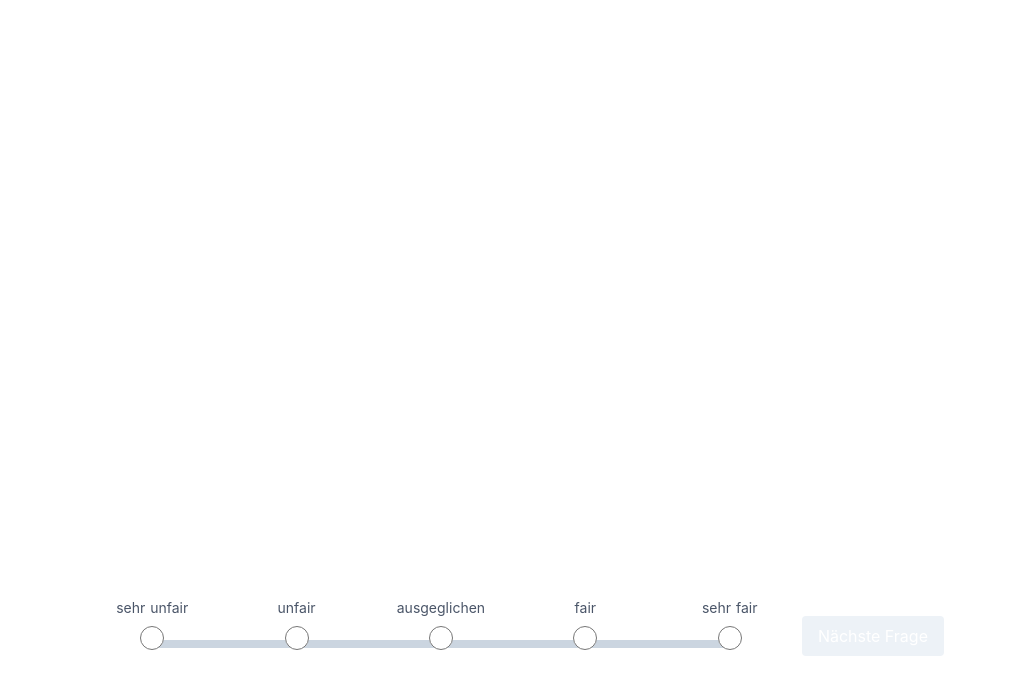
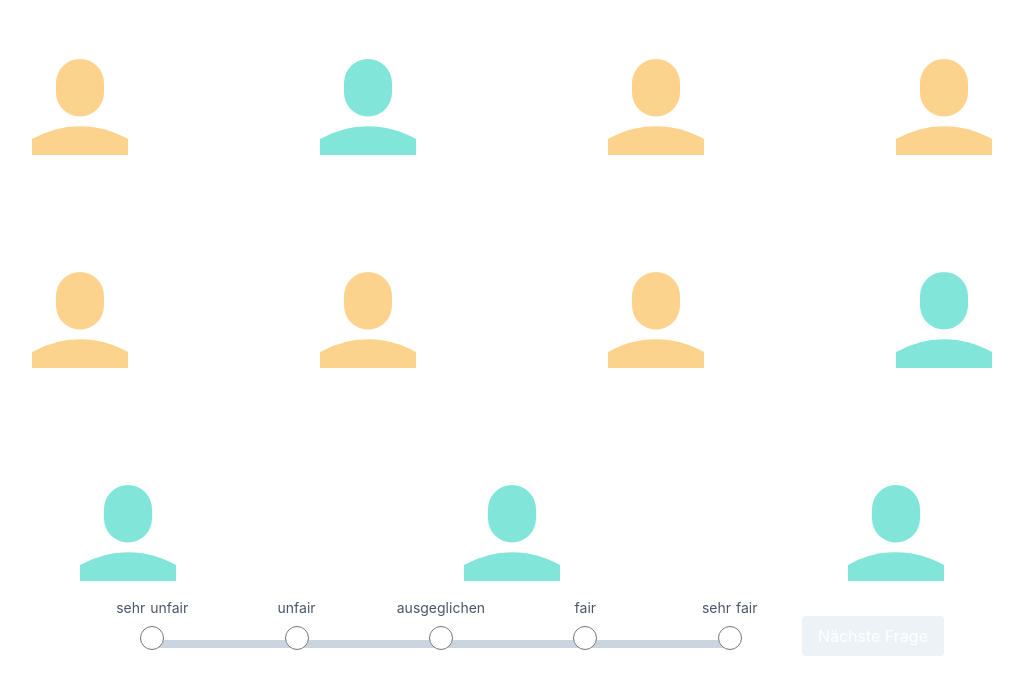
Before and after one commit to cssh-rwth/fairceptron, a Nuxt app: page / in a window 1280 px wide. Shown: the top 694 px of the page, without its empty margins (128-1151 px from the left). Built offline with nearby package versions, Linux system fonts and the light colour scheme; what @tailwindcss/custom-forms would draw is missing.

Commit message:
Add selection personas

```diff
--- /dev/null
+++ b/components/SelectionPersonas.vue
@@ -0,0 +1,34 @@
+<template>
+  <div class="content-around flex flex-wrap justify-around">
+    <svg
+      v-for="(n, _, index) in people"
+      :key="index"
+      :class="n ? colors[0] : colors[1]"
+      class="fill-current w-12 h-12 sm:w-16 sm:h-16 xl:h-24 xl:w-24 mx-6 sm:mx-12 lg:mx-20 xl:mx-24"
+      xmlns="http://www.w3.org/2000/svg"
+      viewBox="0 0 20 20"
+    >
+      <path
+        d="M5 5a5 5 0 0 1 10 0v2A5 5 0 0 1 5 7V5zM0 16.68A19.9 19.9 0 0 1 10 14c3.64 0 7.06.97 10 2.68V20H0v-3.32z"
+      />
+    </svg>
+  </div>
+</template>
+
+<script>
+export default {
+  name: 'SelectionPersonas',
+  props: {
+    people: {
+      type: Array,
+      default: () => [0, 1, 0, 0, 0, 0, 0, 1, 1, 1, 1]
+    },
+    colors: {
+      type: Array,
+      default: () => ['text-teal-300', 'text-orange-300']
+    }
+  }
+}
+</script>
+
+<style scoped></style>
--- a/pages/index.vue
+++ b/pages/index.vue
@@ -1,15 +1,18 @@
 <template>
   <div class="relative max-w-6xl h-screen mx-auto">
+    <SelectionPersonas style="height: 80%" />
     <RatingBar class="absolute bottom-0" />
   </div>
 </template>
 
 <script>
-import RatingBar from '~/components/ratingbar.vue'
+import RatingBar from '~/components/RatingBar.vue'
+import SelectionPersonas from '~/components/SelectionPersonas.vue'
 
 export default {
   components: {
-    RatingBar
+    RatingBar,
+    SelectionPersonas
   }
 }
 </script>
```
